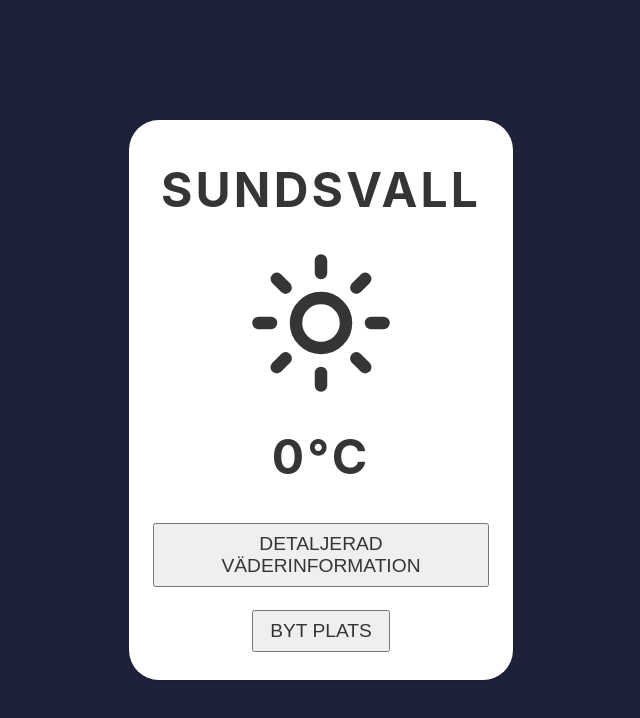
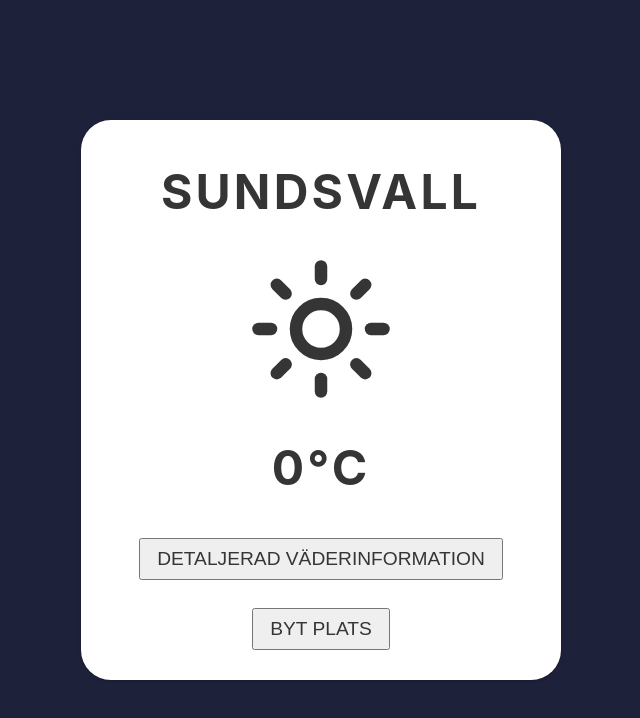
Before and after one commit to Lillviking/arbetsprov, a React (Create React App) app: page / in a window 1280 px wide. Shown: the top 718 px of the page, without its empty margins (319-959 px from the left). Built offline with nearby package versions, Linux system fonts and the light colour scheme; no server answers.

Commit message:
fixed card width

```diff
--- a/src/components/card.tsx
+++ b/src/components/card.tsx
@@ -12,7 +12,7 @@ const StyledCard = styled.div`
   box-shadow: 0 1px 3px rgba(0, 0, 0, 0.2);
   margin: 1rem;
   padding: 1rem;
-  width: 30%;
+  width: 30rem;
   height: 70%;
   color: #363535;
 `;
```
